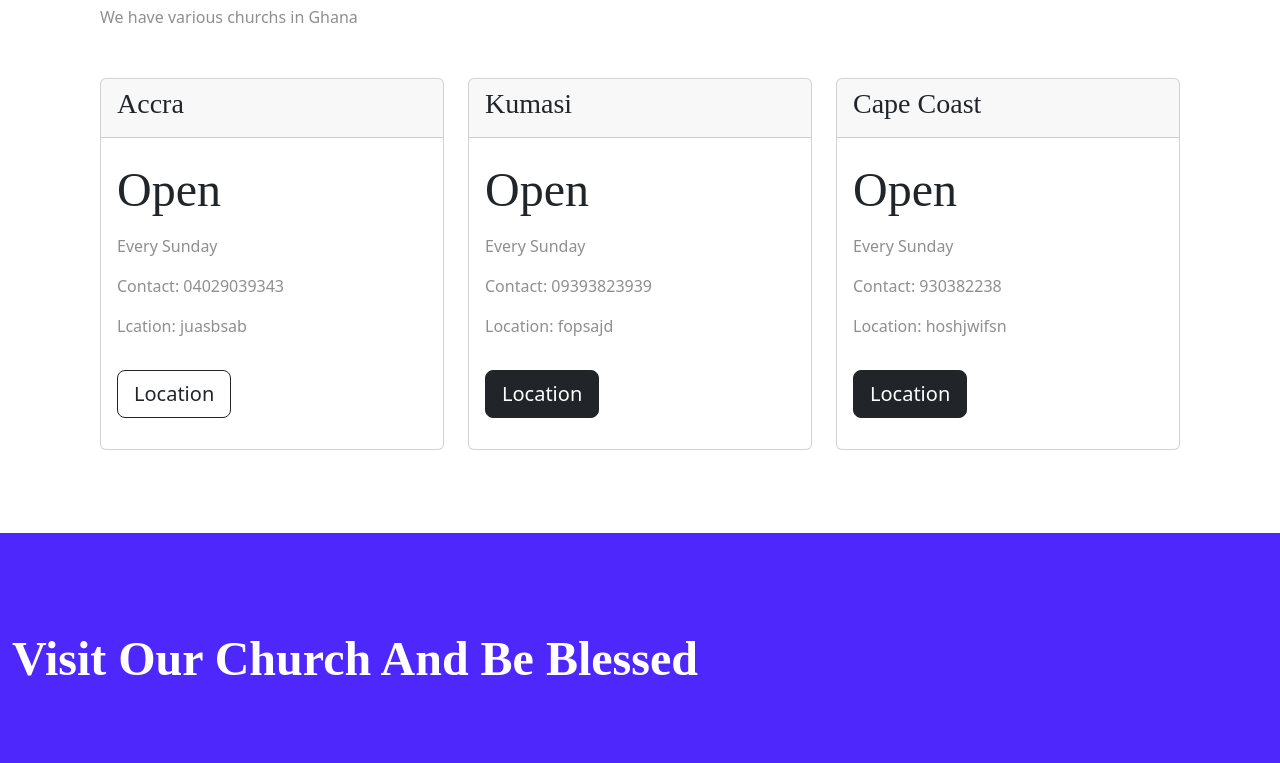
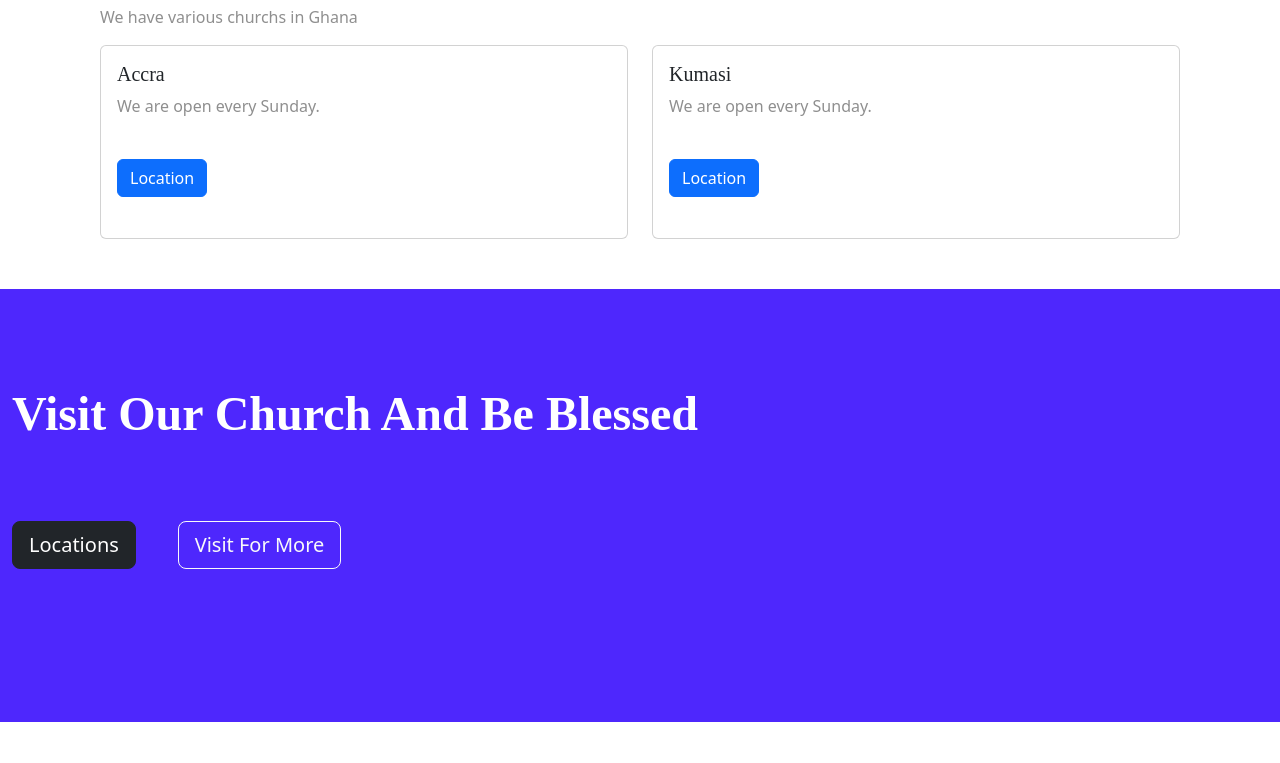
Before and after one commit to Lil236/pcg, a plain HTML site: page index.html in a window 1280 px wide. Shown: the part 1676-2439 px from the top of the page. Drawn offline with nearby package versions, Linux system fonts and the light colour scheme.

Commit message:
Updated to something new

```diff
--- a/index.html
+++ b/index.html
@@ -139,52 +139,25 @@
     <p>We have various churchs in Ghana</p>
 
     <div class="row">
-
-      <div class="pricing-column col-lg-4 col-md-6">
+      <div class="col-sm-6 mb-3 mb-sm-0">
         <div class="card">
-          <div class="card-header">
-            <h3>Accra</h3>
-          </div>
           <div class="card-body">
-            <h2 class="price-text">Open</h2>
-            <p>Every Sunday</p>
-            <p>Contact: 04029039343</p>
-            <p>Lcation: juasbsab</p>
-            <button type="button" class="btn btn-block btn-lg btn-outline-dark">Location</button>
+            <h5 class="card-title">Accra</h5>
+            <p class="card-text">We are open every Sunday.</p>
+            <a href="#" class="btn btn-primary">Location</a>
           </div>
         </div>
       </div>
-
-      <div class="pricing-column col-lg-4 col-md-6">
+      <div class="col-sm-6">
         <div class="card">
-          <div class="card-header">
-            <h3>Kumasi</h3>
-          </div>
           <div class="card-body">
-            <h2 class="price-text">Open</h2>
-            <p>Every Sunday</p>
-            <p>Contact: 09393823939</p>
-            <p>Location: fopsajd</p>
-            <button type="button" class="btn btn-block btn-lg btn-dark">Location</button>
+            <h5 class="card-title">Kumasi</h5>
+            <p class="card-text">We are open every Sunday.</p>
+            <a href="#" class="btn btn-primary">Location</a>
           </div>
         </div>
       </div>
-
-      <div class="pricing-column col-lg-4">
-        <div class="card">
-          <div class="card-header">
-            <h3>Cape Coast</h3>
-          </div>
-          <div class="card-body">
-            <h2 class="price-text">Open</h2>
-            <p>Every Sunday</p>
-            <p>Contact: 930382238</p>
-            <p>Location: hoshjwifsn</p>
-
-            <button type="button" class="btn btn-block btn-lg btn-dark">Location</button>
-          </div>
-        </div>
-      </div>
+    </div>
 
     </div>
 
```
